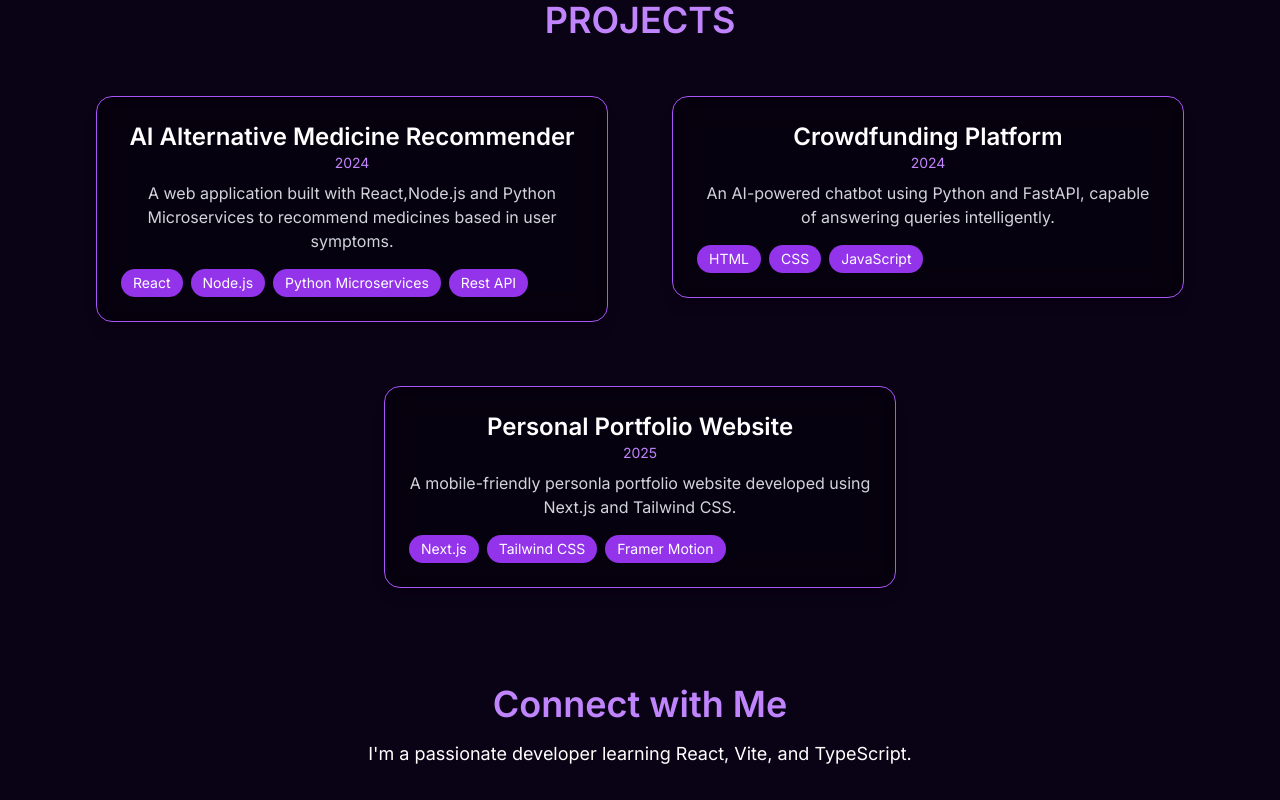
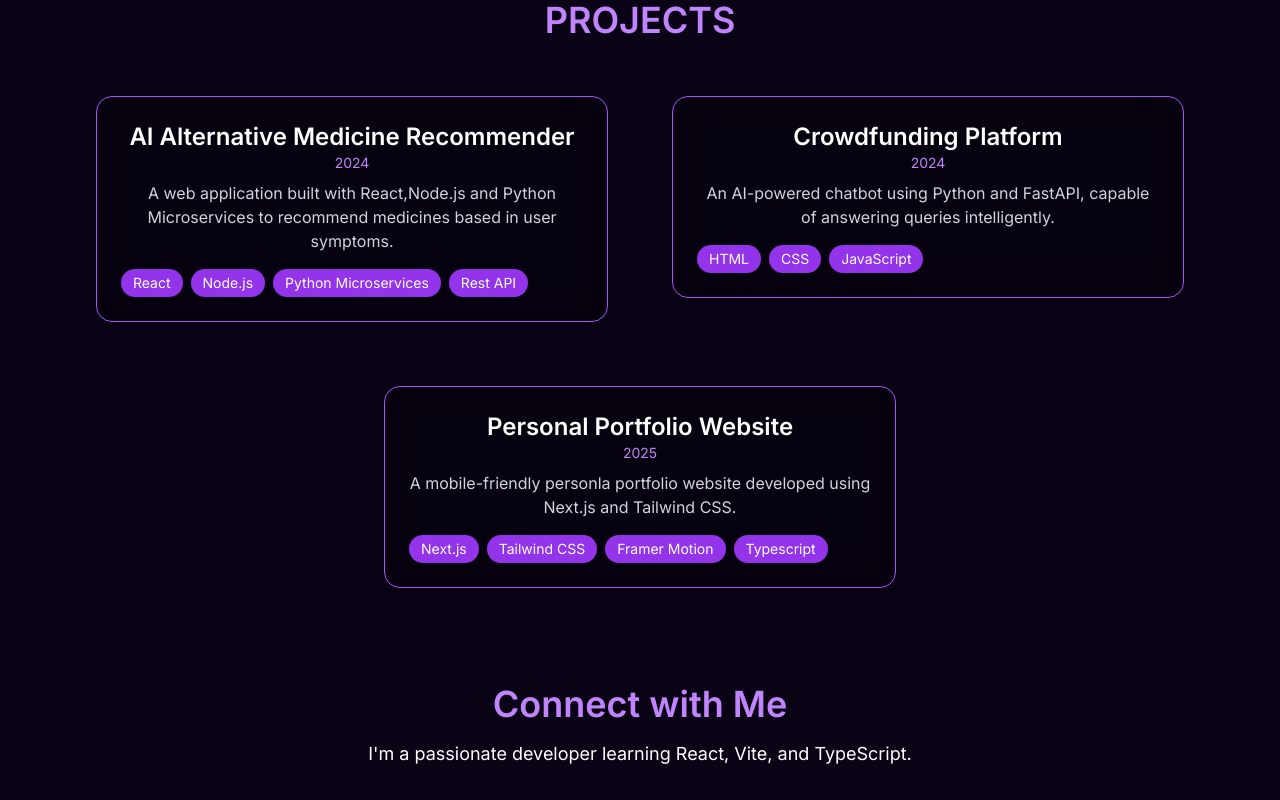
Before and after one commit to Priyanshu-96/Personal-Portfolio, a React (Vite) app in the folder portfolio-vite/: page / in a window 1280 px wide. Shown: the part 1664-2464 px from the top of the page. Built offline with nearby package versions, Linux system fonts and the light colour scheme.

Commit message:
Small changes in Project.tsx

```diff
--- a/portfolio-vite/src/components/Project.tsx
+++ b/portfolio-vite/src/components/Project.tsx
@@ -18,7 +18,7 @@ const projects = [
     title: "Personal Portfolio Website",
     year: "2025",
     description: "A mobile-friendly personla portfolio website developed using Next.js and Tailwind CSS.",
-    tech: ["Next.js", "Tailwind CSS", "Framer Motion"],
+    tech: ["Next.js", "Tailwind CSS", "Framer Motion", "Typescript"],
   },
 ];
 interface Project {
```
